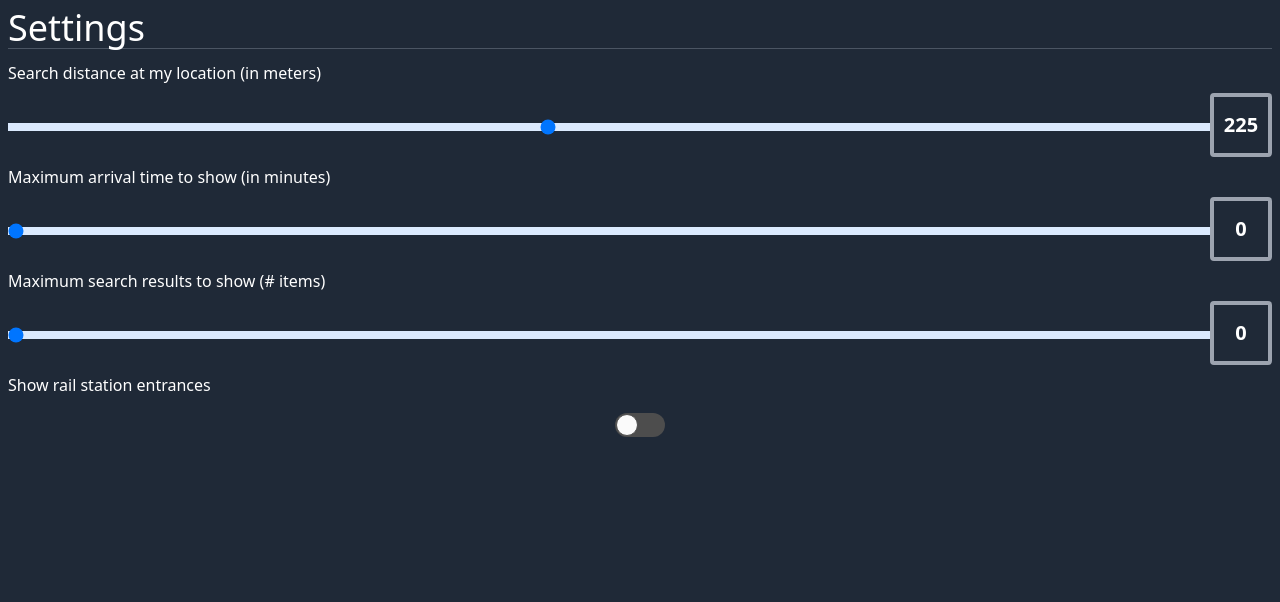
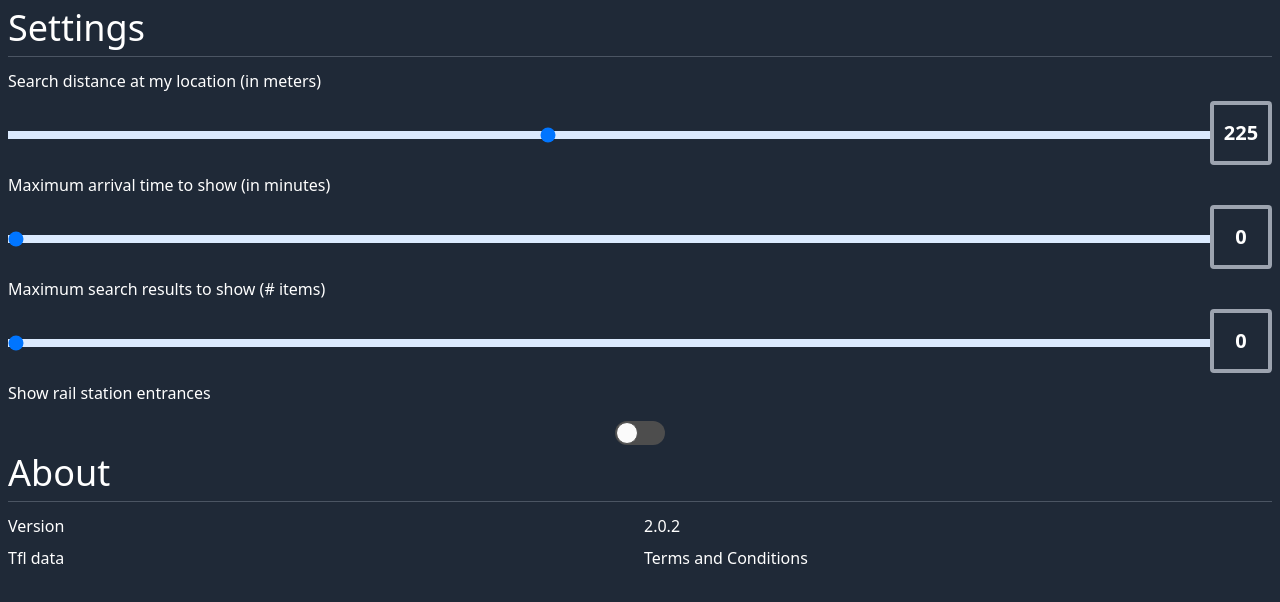
Before and after one commit to itb2k13/londonbusarrivals.com, a React (Create React App) app: page /settings in a window 1280 px wide. Shown: the top 602 px of the page. Built offline with nearby package versions, Linux system fonts and the light colour scheme.

Commit message:
- add 'About' section to settings view with version number - auto increment version number on build

```diff
--- a/src/components/Version.js
+++ b/src/components/Version.js
@@ -1,9 +1,10 @@
 import React from 'react';
+import pkg from '../../package.json';
 
 function Version() {
 
     return (
-        <span>1.0.0</span>
+        <span>{pkg.version}</span>
     )
 
 }
--- a/src/pages/Settings.js
+++ b/src/pages/Settings.js
@@ -2,11 +2,13 @@
 import React from 'react';
 import RangeSlider from '../components/forms/rangeslider';
 import Toggler from '../components/forms/toggler';
+import Version from '../components/Version';
+
 function Settings() {
 
   return (
     <div className="text-white">
-      <div className="text-4xl border-b border-gray-600 mb-3">Settings</div>
+      <div className="text-4xl border-b border-gray-600 pb-2 mb-3">Settings</div>
       <div className="grid grid-cols-1 gap-2 items-center">
         <div>Search distance at my location (in meters)</div>
         <div><RangeSlider name="MaxSearchRadius" min={10} max={500} step={10} /></div>
@@ -18,6 +20,13 @@ function Settings() {
         <div> <Toggler name="ShowRailEntrances" /></div>
 
       </div>
+      <div className="text-4xl border-b border-gray-600 pb-2 mb-3">About</div>
+      <div className="grid grid-cols-2 gap-2 items-center">
+        <div>Version</div>
+        <div><Version /></div>
+        <div>Tfl data</div>
+        <div><a href="https://tfl.gov.uk/corporate/terms-and-conditions/transport-data-service" target="_blank" rel="noreferrer">Terms and Conditions</a></div>
+      </div>
     </div>
   );
 }
```
